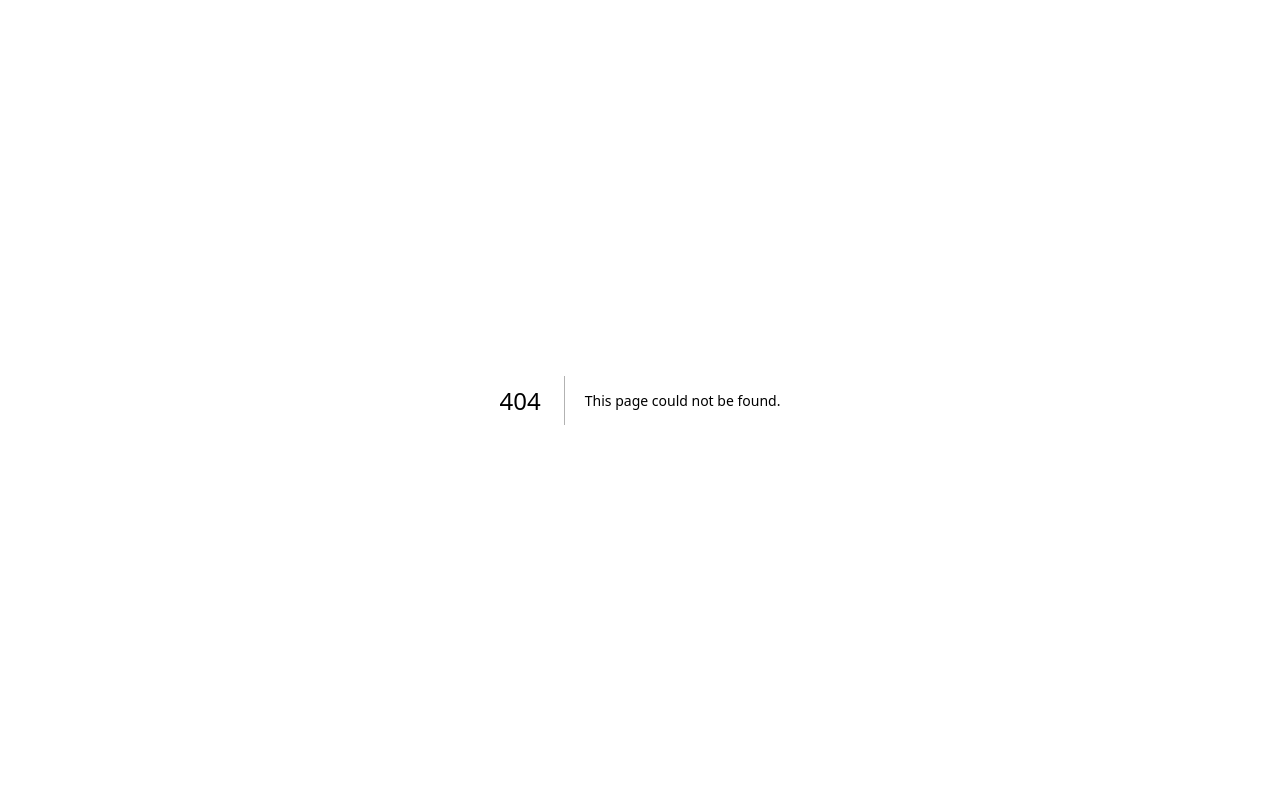
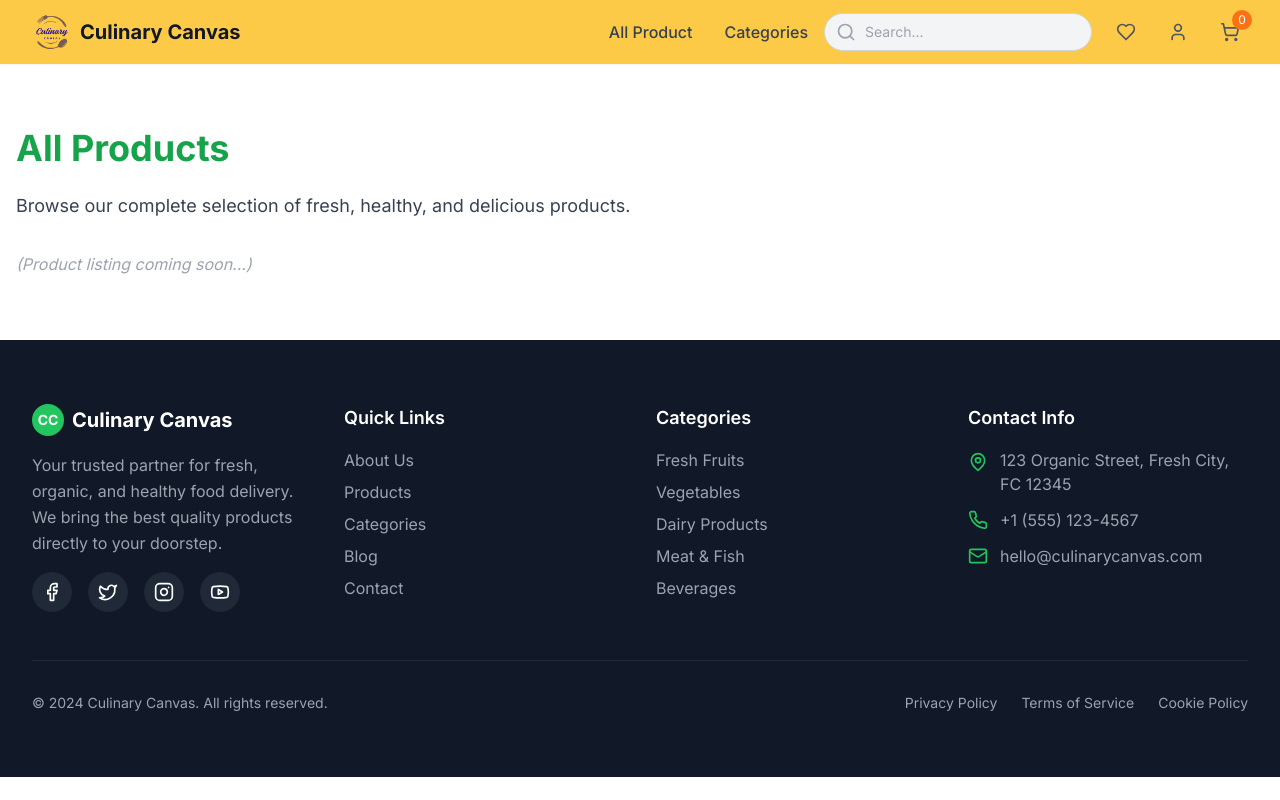
Before and after one commit to uzicodes/Culinary-Canvas, a Next.js app: page /all-products in a window 1280 px wide. Before the commit this address had no page. Built offline with nearby package versions, Linux system fonts and the light colour scheme.

Commit message:
created a new page for the all-products

```diff
--- /dev/null
+++ b/src/app/all-products/page.tsx
@@ -0,0 +1,17 @@
+import Header from '@/components/Header';
+import Footer from '@/components/Footer';
+
+export default function AllProductPage() {
+  return (
+    <main className="min-h-screen bg-white">
+      <Header />
+      <div className="container mx-auto px-4 py-16">
+        <h1 className="text-4xl font-bold mb-6 text-primary-600">All Products</h1>
+        <p className="text-gray-700 text-lg mb-8">Browse our complete selection of fresh, healthy, and delicious products.</p>
+        {/* Product grid or list will go here */}
+        <div className="text-gray-400 italic">(Product listing coming soon...)</div>
+      </div>
+      <Footer />
+    </main>
+  );
+}
--- a/src/components/Hero.tsx
+++ b/src/components/Hero.tsx
@@ -55,11 +55,11 @@ const Hero = () => {
             {/* Stats */}
             <div className="flex space-x-8 pt-4">
               <div>
-                <div className="text-2xl font-bold text-gray-900">100+</div>
+                <div className="text-2xl font-bold text-gray-900">50+</div>
                 <div className="text-sm text-gray-600">Healthy Dishes</div>
               </div>
               <div>
-                <div className="text-2xl font-bold text-gray-900">50k+</div>
+                <div className="text-2xl font-bold text-gray-900">10k+</div>
                 <div className="text-sm text-gray-600">Happy Customers</div>
               </div>
               <div>
```
